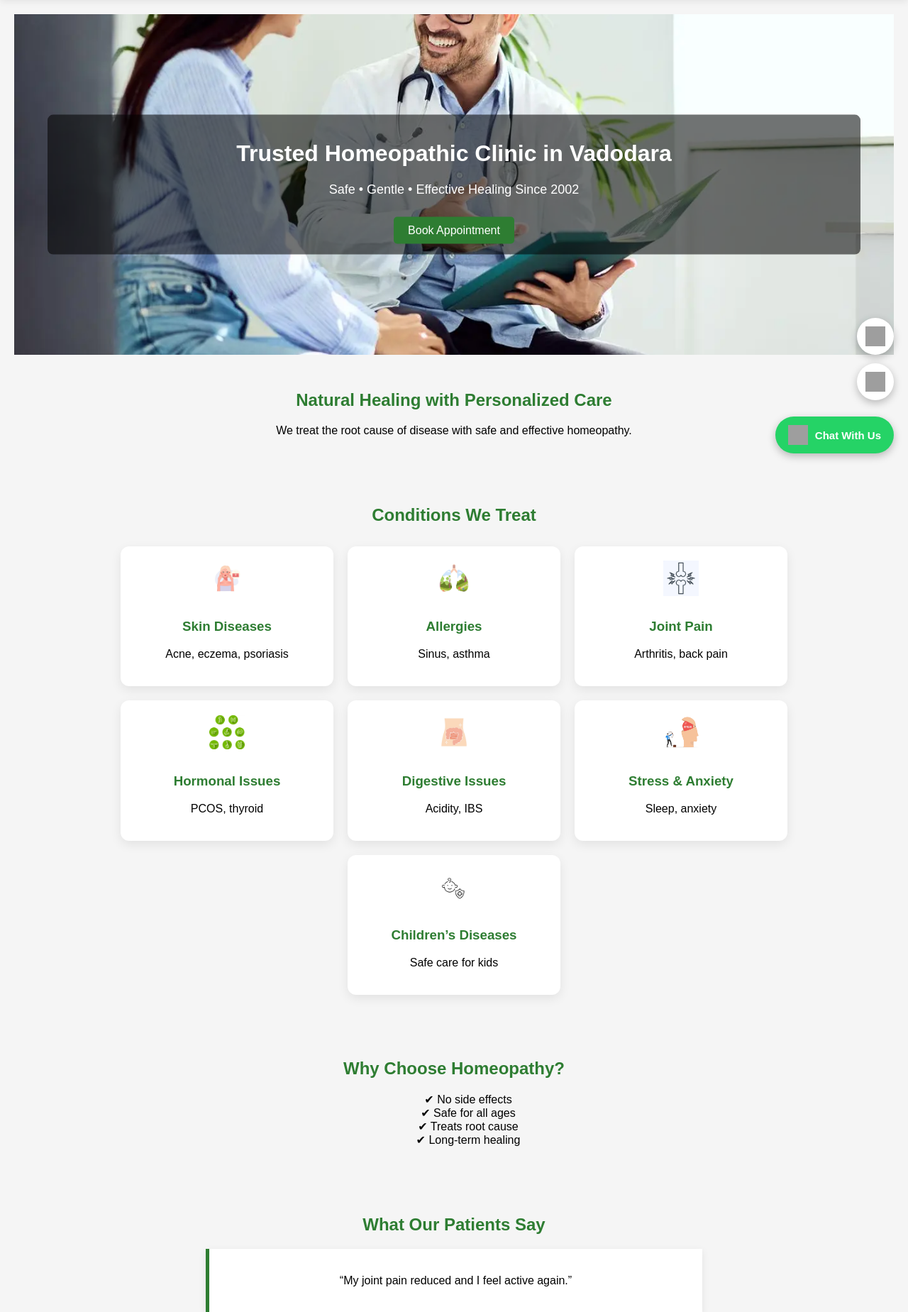
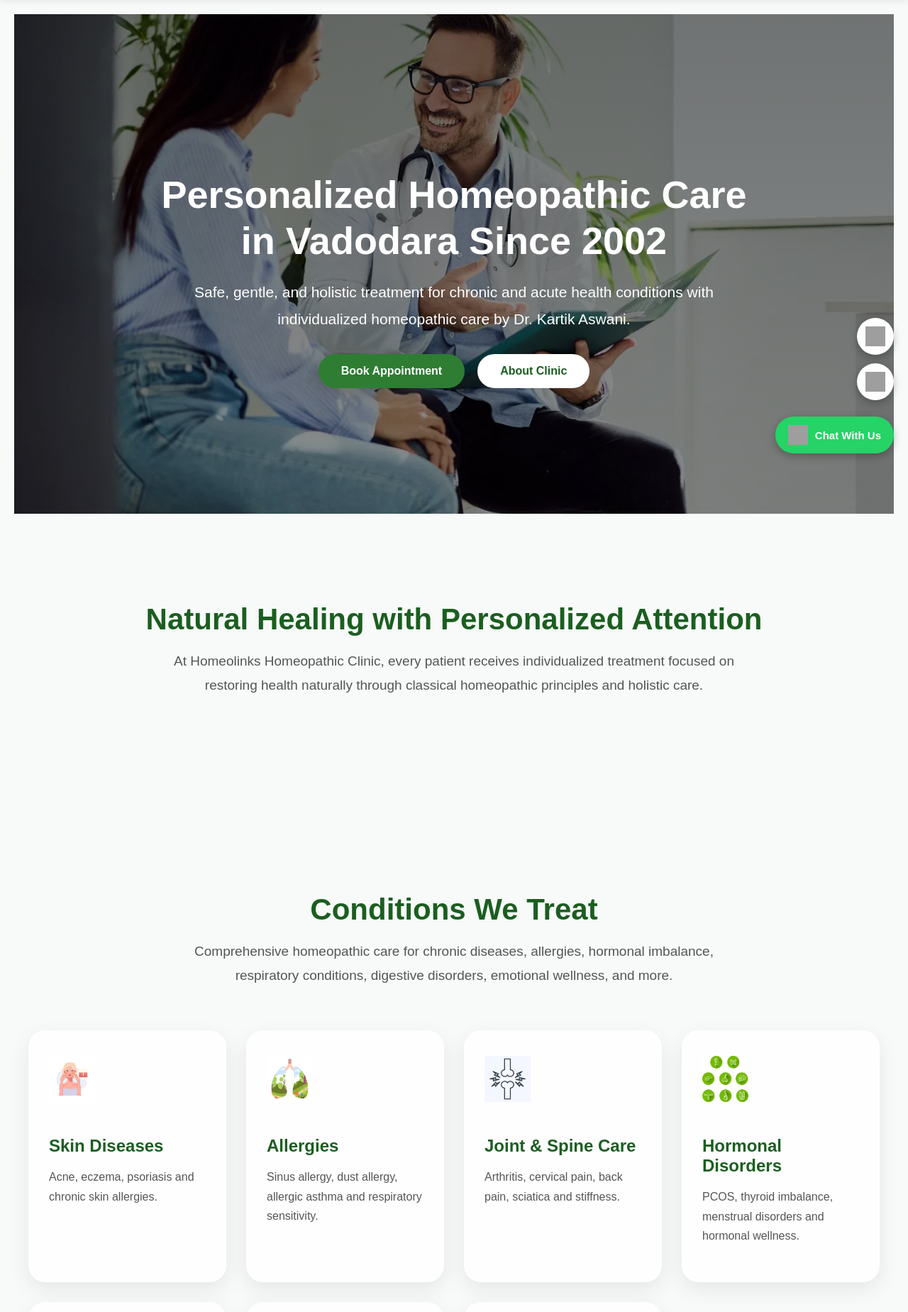
Before and after one commit to kartiklaswani/homeolinks, a Flask app: page / in a window 1280 px wide. Shown: the part 141-1990 px from the top of the page at 71% size. Run offline with Flask 3, Linux system fonts and the light colour scheme; some libraries are stand-ins or nearby versions; grey boxes are pictures that could not be loaded.

Commit message:
Upgraded premium homepage UI UX

```diff
--- a/templates/home.html
+++ b/templates/home.html
@@ -3,165 +3,288 @@
 {% block content %}
 
 <head>
-<meta name="description" content="Homeolinks Homeopathic Clinic in Vadodara offers natural and effective treatment for chronic diseases, skin issues, allergies, hormonal disorders and more.">
+<meta name="description" content="Homeolinks Homeopathic Clinic in Vadodara offers personalized homeopathic treatment for chronic diseases, skin disorders, allergies, hormonal imbalance, digestive problems, stress, asthma and more.">
 </head>
 
 <style>
 
-/* SLIDER */
-.slider {
-    position: relative;
-    height: 300px;
-    overflow: hidden;
+body{
+    background:#f7faf8;
 }
 
-.slide {
-    position: absolute;
-    width: 100%;
-    height: 100%;
-    opacity: 0;
-    transition: opacity 1.2s ease-in-out;
+/* HERO SECTION */
+
+.hero{
+    position:relative;
+    height:88vh;
+    overflow:hidden;
 }
 
-.slide img {
-    width: 100%;
-    height: 100%;
-    object-fit: cover;
+.slide{
+    position:absolute;
+    width:100%;
+    height:100%;
+    opacity:0;
+    transition:opacity 1.5s ease-in-out;
 }
 
-.slide.active {
-    opacity: 1;
+.slide img{
+    width:100%;
+    height:100%;
+    object-fit:cover;
 }
 
-/* OVERLAY */
-.overlay {
-    position: absolute;
-    top: 50%;
-    left: 50%;
-    transform: translate(-50%, -50%);
-    background: rgba(0,0,0,0.55);
-    padding: 15px;
-    border-radius: 8px;
-    color: white;
-    text-align: center;
-    width: 90%;
+.slide.active{
+    opacity:1;
 }
 
-.overlay h1 {
-    font-size: 20px;
+.hero-overlay{
+    position:absolute;
+    inset:0;
+    background:linear-gradient(
+        rgba(0,0,0,0.55),
+        rgba(0,0,0,0.45)
+    );
+    display:flex;
+    align-items:center;
+    justify-content:center;
+    text-align:center;
+    padding:20px;
 }
 
-.overlay p {
-    font-size: 14px;
+.hero-content{
+    max-width:850px;
+    color:white;
 }
 
-/* BUTTON */
-.btn {
-    background: #2e7d32;
-    color: white;
-    padding: 10px 20px;
-    text-decoration: none;
-    display: inline-block;
-    margin-top: 10px;
-    border-radius: 5px;
+.hero-content h1{
+    font-size:54px;
+    margin-bottom:20px;
+    line-height:1.2;
+    font-weight:700;
+}
+
+.hero-content p{
+    font-size:21px;
+    line-height:1.8;
+    margin-bottom:30px;
+}
+
+.hero-buttons{
+    display:flex;
+    justify-content:center;
+    gap:18px;
+    flex-wrap:wrap;
+}
+
+.btn-primary{
+    background:#2e7d32;
+    color:white;
+    padding:15px 32px;
+    border-radius:50px;
+    text-decoration:none;
+    font-weight:bold;
+    transition:0.3s;
+    box-shadow:0 6px 20px rgba(0,0,0,0.2);
+}
+
+.btn-primary:hover{
+    background:#1b5e20;
+    transform:translateY(-3px);
+}
+
+.btn-secondary{
+    background:white;
+    color:#1b5e20;
+    padding:15px 32px;
+    border-radius:50px;
+    text-decoration:none;
+    font-weight:bold;
+    transition:0.3s;
+}
+
+.btn-secondary:hover{
+    transform:translateY(-3px);
 }
 
 /* SECTION */
-.section {
-    padding: 30px 15px;
-    text-align: center;
+
+.section{
+    max-width:1200px;
+    margin:auto;
+    padding:90px 20px;
 }
 
-.section h2 {
-    color: #2e7d32;
+.section-title{
+    text-align:center;
+    margin-bottom:60px;
 }
 
-/* GRID */
-.grid {
-    display: flex;
-    flex-direction: column;
-    align-items: center;
+.section-title h2{
+    color:#1b5e20;
+    font-size:42px;
+    margin-bottom:18px;
 }
 
-/* CARD */
-.card {
-    width: 90%;
-    margin: 10px 0;
-    padding: 20px;
-    background: white;
-    border-radius: 12px;
-    box-shadow: 0 5px 15px rgba(0,0,0,0.08);
-    text-align: center;
-    text-decoration: none;
-    color: black;
-    transition: 0.3s;
+.section-title p{
+    color:#555;
+    font-size:19px;
+    max-width:800px;
+    margin:auto;
+    line-height:1.8;
 }
 
-.card img {
-    width: 50px;
-    height: 50px;
-    object-fit: contain;
-    margin-bottom: 10px;
+/* SERVICES */
+
+.services-grid{
+    display:grid;
+    grid-template-columns:repeat(auto-fit,minmax(260px,1fr));
+    gap:28px;
 }
 
-.card:hover {
-    transform: translateY(-6px);
-    box-shadow: 0 10px 25px rgba(0,0,0,0.15);
+.service-card{
+    background:rgba(255,255,255,0.8);
+    backdrop-filter:blur(10px);
+    border-radius:24px;
+    padding:35px 28px;
+    text-decoration:none;
+    color:#333;
+    box-shadow:0 10px 30px rgba(0,0,0,0.08);
+    transition:0.35s;
+    border:1px solid rgba(255,255,255,0.4);
 }
 
-.card h3 {
-    color: #2e7d32;
+.service-card:hover{
+    transform:translateY(-10px);
+    box-shadow:0 18px 40px rgba(0,0,0,0.14);
 }
 
-/* TESTIMONIAL */
-.testimonial-container {
-    max-width: 700px;
-    margin: auto;
+.service-card img{
+    width:65px;
+    height:65px;
+    margin-bottom:20px;
 }
 
-.testimonial {
-    display: none;
-    background: white;
-    padding: 20px;
-    border-left: 5px solid #2e7d32;
-    box-shadow: 0 3px 10px rgba(0,0,0,0.08);
+.service-card h3{
+    color:#1b5e20;
+    margin-bottom:12px;
+    font-size:24px;
 }
 
-.testimonial.active {
-    display: block;
+.service-card p{
+    line-height:1.7;
+    color:#555;
 }
 
-/* DESKTOP */
-@media (min-width: 768px) {
+/* TRUST SECTION */
 
-    .slider {
-        height: 480px;
+.trust-section{
+    background:white;
+    border-radius:28px;
+    padding:60px 40px;
+    box-shadow:0 10px 30px rgba(0,0,0,0.08);
+}
+
+.trust-grid{
+    display:grid;
+    grid-template-columns:repeat(auto-fit,minmax(220px,1fr));
+    gap:30px;
+    text-align:center;
+}
+
+.trust-box h3{
+    color:#2e7d32;
+    font-size:42px;
+    margin-bottom:10px;
+}
+
+.trust-box p{
+    color:#555;
+    font-size:18px;
+}
+
+/* TESTIMONIALS */
+
+.testimonial-grid{
+    display:grid;
+    grid-template-columns:repeat(auto-fit,minmax(300px,1fr));
+    gap:25px;
+}
+
+.testimonial-card{
+    background:white;
+    padding:35px;
+    border-radius:22px;
+    box-shadow:0 8px 25px rgba(0,0,0,0.08);
+    line-height:1.8;
+}
+
+.testimonial-card p{
+    color:#444;
+    font-size:17px;
+}
+
+.testimonial-card h4{
+    margin-top:20px;
+    color:#2e7d32;
+}
+
+/* CTA */
+
+.cta-section{
+    background:linear-gradient(to right,#1b5e20,#2e7d32);
+    color:white;
+    text-align:center;
+    padding:80px 30px;
+    border-radius:30px;
+}
+
+.cta-section h2{
+    font-size:42px;
+    margin-bottom:20px;
+}
+
+.cta-section p{
+    font-size:20px;
+    margin-bottom:35px;
+    line-height:1.8;
+}
+
+/* MOBILE */
+
+@media(max-width:768px){
+
+    .hero{
+        height:75vh;
     }
 
-    .overlay h1 {
-        font-size: 32px;
+    .hero-content h1{
+        font-size:34px;
     }
 
-    .overlay p {
-        font-size: 18px;
+    .hero-content p{
+        font-size:17px;
     }
 
-    .grid {
-        flex-direction: row;
-        flex-wrap: wrap;
-        justify-content: center;
+    .section{
+        padding:70px 18px;
     }
 
-    .card {
-        width: 260px;
-        margin: 10px;
+    .section-title h2{
+        font-size:32px;
     }
+
+    .cta-section h2{
+        font-size:32px;
+    }
+
 }
 
 </style>
 
-<!-- SLIDER -->
-<div class="slider">
+<!-- HERO -->
+
+<section class="hero">
 
     <div class="slide active">
         <img src="/static/images/hero1.webp">
@@ -175,144 +298,243 @@
         <img src="/static/images/hero3.webp">
     </div>
 
-    <div class="overlay">
-        <h1>Trusted Homeopathic Clinic in Vadodara</h1>
-        <p>Safe • Gentle • Effective Healing Since 2002</p>
-        <a href="/book" class="btn">Book Appointment</a>
+    <div class="hero-overlay">
+
+        <div class="hero-content">
+
+            <h1>
+                Personalized Homeopathic Care in Vadodara Since 2002
+            </h1>
+
+            <p>
+                Safe, gentle, and holistic treatment for chronic and acute health conditions with individualized homeopathic care by Dr. Kartik Aswani.
+            </p>
+
+            <div class="hero-buttons">
+
+                <a href="/book" class="btn-primary">
+                    Book Appointment
+                </a>
+
+                <a href="/about" class="btn-secondary">
+                    About Clinic
+                </a>
+
+            </div>
+
+        </div>
+
     </div>
 
-</div>
+</section>
 
 <!-- INTRO -->
-<div class="section">
-    <h2>Natural Healing with Personalized Care</h2>
-    <p>We treat the root cause of disease with safe and effective homeopathy.</p>
-</div>
 
-<!-- CONDITIONS -->
-<div class="section">
-    <h2>Conditions We Treat</h2>
+<section class="section">
 
-    <div class="grid">
+    <div class="section-title">
 
-        <a href="/blog/acne-blog" class="card">
+        <h2>
+            Natural Healing with Personalized Attention
+        </h2>
+
+        <p>
+            At Homeolinks Homeopathic Clinic, every patient receives individualized treatment focused on restoring health naturally through classical homeopathic principles and holistic care.
+        </p>
+
+    </div>
+
+</section>
+
+<!-- SERVICES -->
+
+<section class="section">
+
+    <div class="section-title">
+
+        <h2>
+            Conditions We Treat
+        </h2>
+
+        <p>
+            Comprehensive homeopathic care for chronic diseases, allergies, hormonal imbalance, respiratory conditions, digestive disorders, emotional wellness, and more.
+        </p>
+
+    </div>
+
+    <div class="services-grid">
+
+        <a href="/blog/acne-blog" class="service-card">
             <img src="/static/images/skin.webp">
             <h3>Skin Diseases</h3>
-            <p>Acne, eczema, psoriasis</p>
+            <p>Acne, eczema, psoriasis and chronic skin allergies.</p>
         </a>
 
-        <a href="/blog/allergy-blog" class="card">
+        <a href="/blog/allergy-blog" class="service-card">
             <img src="/static/images/allergy.webp">
             <h3>Allergies</h3>
-            <p>Sinus, asthma</p>
+            <p>Sinus allergy, dust allergy, allergic asthma and respiratory sensitivity.</p>
         </a>
 
-        <a href="/blog/arthritis-blog" class="card">
+        <a href="/blog/arthritis-blog" class="service-card">
             <img src="/static/images/joint.webp">
-            <h3>Joint Pain</h3>
-            <p>Arthritis, back pain</p>
+            <h3>Joint & Spine Care</h3>
+            <p>Arthritis, cervical pain, back pain, sciatica and stiffness.</p>
         </a>
 
-        <a href="/blog/pcos-blog" class="card">
+        <a href="/blog/pcos-blog" class="service-card">
             <img src="/static/images/hormone.webp">
-            <h3>Hormonal Issues</h3>
-            <p>PCOS, thyroid</p>
+            <h3>Hormonal Disorders</h3>
+            <p>PCOS, thyroid imbalance, menstrual disorders and hormonal wellness.</p>
         </a>
 
-        <a href="/blog/acidity-blog" class="card">
+        <a href="/blog/acidity-blog" class="service-card">
             <img src="/static/images/digestive.webp">
-            <h3>Digestive Issues</h3>
-            <p>Acidity, IBS</p>
+            <h3>Digestive Disorders</h3>
+            <p>Acidity, IBS, constipation, bloating and digestive imbalance.</p>
         </a>
 
-        <a href="/blog/anxiety-blog" class="card">
+        <a href="/blog/anxiety-blog" class="service-card">
             <img src="/static/images/stress.webp">
             <h3>Stress & Anxiety</h3>
-            <p>Sleep, anxiety</p>
+            <p>Emotional wellness, sleep problems, anxiety and stress management.</p>
         </a>
 
-        <a href="/blog/children-blog" class="card">
+        <a href="/blog/children-blog" class="service-card">
             <img src="/static/images/child.webp">
-            <h3>Children’s Diseases</h3>
-            <p>Safe care for kids</p>
+            <h3>Children’s Care</h3>
+            <p>Immunity support, allergies, recurrent infections and holistic child care.</p>
         </a>
 
     </div>
-</div>
 
-<!-- BENEFITS -->
-<div class="section">
-    <h2>Why Choose Homeopathy?</h2>
+</section>
 
-    <ul style="list-style:none;">
-        <li>✔ No side effects</li>
-        <li>✔ Safe for all ages</li>
-        <li>✔ Treats root cause</li>
-        <li>✔ Long-term healing</li>
-    </ul>
-</div>
+<!-- TRUST -->
 
-<!-- TESTIMONIAL -->
-<div class="section">
-    <h2>What Our Patients Say</h2>
+<section class="section">
 
-    <div class="testimonial-container">
+    <div class="trust-section">
 
-        <div class="testimonial active">
-            <p>“I had chronic skin issues and saw major improvement.”</p>
-        </div>
+        <div class="trust-grid">
 
-        <div class="testimonial">
-            <p>“My joint pain reduced and I feel active again.”</p>
-        </div>
+            <div class="trust-box">
+                <h3>20+</h3>
+                <p>Years of Clinical Experience</p>
+            </div>
 
-        <div class="testimonial">
-            <p>“PCOS improved naturally with homeopathy.”</p>
+            <div class="trust-box">
+                <h3>2002</h3>
+                <p>Serving Vadodara Since</p>
+            </div>
+
+            <div class="trust-box">
+                <h3>Holistic</h3>
+                <p>Personalized Constitutional Care</p>
+            </div>
+
+            <div class="trust-box">
+                <h3>Safe</h3>
+                <p>Gentle Treatment for All Ages</p>
+            </div>
+
         </div>
 
     </div>
-</div>
+
+</section>
+
+<!-- TESTIMONIALS -->
+
+<section class="section">
+
+    <div class="section-title">
+
+        <h2>
+            What Our Patients Say
+        </h2>
+
+        <p>
+            Trusted by patients seeking compassionate and individualized homeopathic care in Vadodara.
+        </p>
+
+    </div>
+
+    <div class="testimonial-grid">
+
+        <div class="testimonial-card">
+            <p>
+                “I had chronic skin issues for years and saw remarkable improvement with personalized treatment.”
+            </p>
+            <h4>— Patient, Vadodara</h4>
+        </div>
+
+        <div class="testimonial-card">
+            <p>
+                “My joint pain reduced significantly and I feel much more active and comfortable.”
+            </p>
+            <h4>— Patient, Vadodara</h4>
+        </div>
+
+        <div class="testimonial-card">
+            <p>
+                “Excellent guidance and caring approach. My stress and sleep issues improved naturally.”
+            </p>
+            <h4>— Patient, Vadodara</h4>
+        </div>
+
+    </div>
+
+</section>
 
 <!-- CTA -->
-<div class="section">
-    <h2>Start Your Healing Journey Today</h2>
-    <a href="/book" class="btn">Book Appointment</a>
-</div>
+
+<section class="section">
+
+    <div class="cta-section">
+
+        <h2>
+            Begin Your Healing Journey Today
+        </h2>
+
+        <p>
+            Experience safe, personalized, and holistic homeopathic treatment with compassionate care at Homeolinks Clinic.
+        </p>
+
+        <a href="/book" class="btn-secondary">
+            Book Appointment
+        </a>
+
+    </div>
+
+</section>
 
 <!-- SLIDER SCRIPT -->
+
 <script>
+
 let slides = document.querySelectorAll(".slide");
-let index = 0;
+let currentSlide = 0;
 
-function showSlides() {
-    slides.forEach(s => s.classList.remove("active"));
+function showSlides(){
 
-    index++;
-    if (index >= slides.length) index = 0;
+    slides.forEach(slide => {
+        slide.classList.remove("active");
+    });
 
-    slides[index].classList.add("active");
+    currentSlide++;
 
-    setTimeout(showSlides, 4000);
+    if(currentSlide >= slides.length){
+        currentSlide = 0;
+    }
+
+    slides[currentSlide].classList.add("active");
+
+    setTimeout(showSlides, 5000);
 }
-setTimeout(showSlides, 4000);
-</script>
 
-<!-- TESTIMONIAL SCRIPT -->
-<script>
-let tIndex = 0;
-let testimonials = document.querySelectorAll(".testimonial");
+setTimeout(showSlides, 5000);
 
-function showTestimonials() {
-    testimonials.forEach(t => t.classList.remove("active"));
-
-    tIndex++;
-    if (tIndex >= testimonials.length) tIndex = 0;
-
-    testimonials[tIndex].classList.add("active");
-
-    setTimeout(showTestimonials, 4000);
-}
-setTimeout(showTestimonials, 4000);
 </script>
 
 {% endblock %}
```
